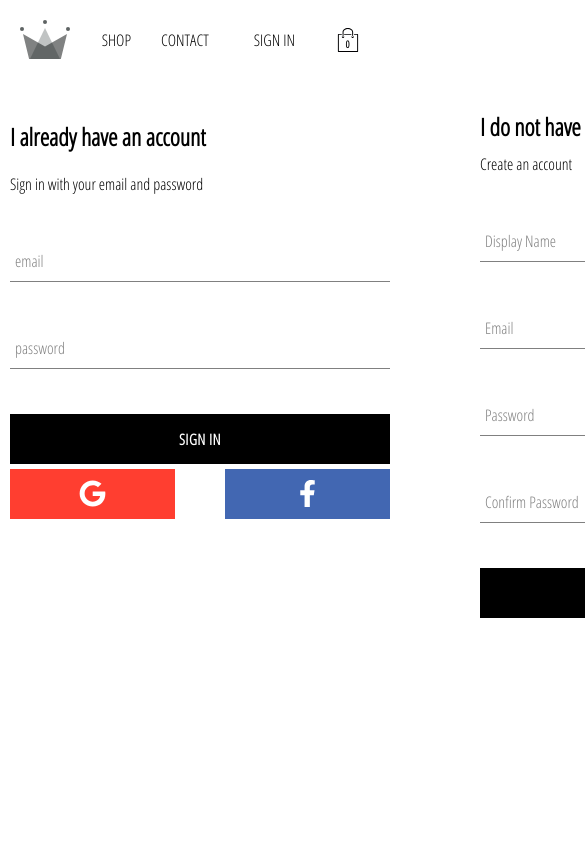
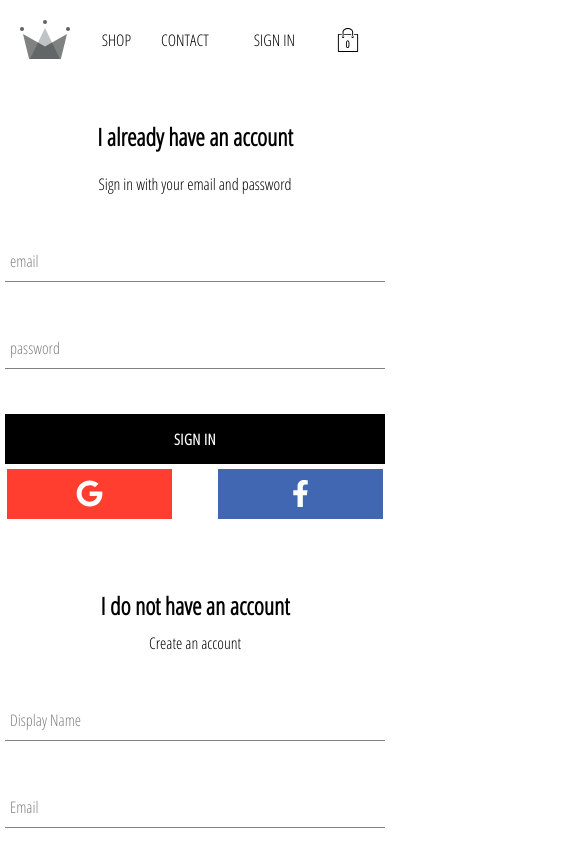
Before and after one commit to VaggelisKa/closet-clothing, a React (Create React App) app: page /signin in a window 390 px wide. Shown: the top 844 px of the page, 585 px wide, since content can reach past the window. Built offline with nearby package versions, Linux system fonts and the light colour scheme; no server answers.

Commit message:
Responsiveness throught the app

```diff
--- a/src/components/sign-in/sign-in.styles.scss
+++ b/src/components/sign-in/sign-in.styles.scss
@@ -16,5 +16,10 @@
         padding-top: 5px;
         display: flex;
         justify-content: space-between;
+
+        @media screen and (max-width: 800px) {
+            padding-left: 2px;
+            padding-right: 2px;
+        }
     }
 }
--- a/src/pages/item-details/item-details.styles.scss
+++ b/src/pages/item-details/item-details.styles.scss
@@ -3,16 +3,30 @@
     margin: 0 auto;
     padding: 15px;
     display: flex;
+
+    @media screen and (max-width: 900px) {
+      flex-direction: column;
+      align-items: center;
+    }
 }
 
 .left-column {
     width: 65%;
     position: relative;
+
+    @media screen and (max-width: 900px) {
+      width: 100%;
+    }
 }
 
 .right-column {
     width: 35%;
     margin-top: 60px;
+
+    @media screen and (max-width: 900px) {
+      width: 100%;
+      text-align: center;
+    }
 }
 
 .product-description {
@@ -52,11 +66,14 @@
 }
 
 .iiz {
+    font-size: 0;
     margin: 0;
+    padding: 0;
     position: relative;
     overflow: hidden;
-    display: inline-block;
+    float: left;
     cursor: zoom-in;
+    box-shadow: 0 4px 8px 1px rgba(0, 0, 0, 2);
   }
 
   .iiz--drag .iiz__zoom-img--visible {
--- a/src/pages/signin-and-signup-page/signin-and-signup-page.styles.scss
+++ b/src/pages/signin-and-signup-page/signin-and-signup-page.styles.scss
@@ -3,4 +3,15 @@
     display: flex;
     justify-content: space-between;
     margin: 30px auto;
+
+    @media screen and (max-width: 800px) {
+        flex-direction: column;
+        width: unset;
+        align-items: center;
+        text-align: center;
+
+        >*:first-child {
+          margin-bottom: 60px;
+        }
+      }
 }
```
